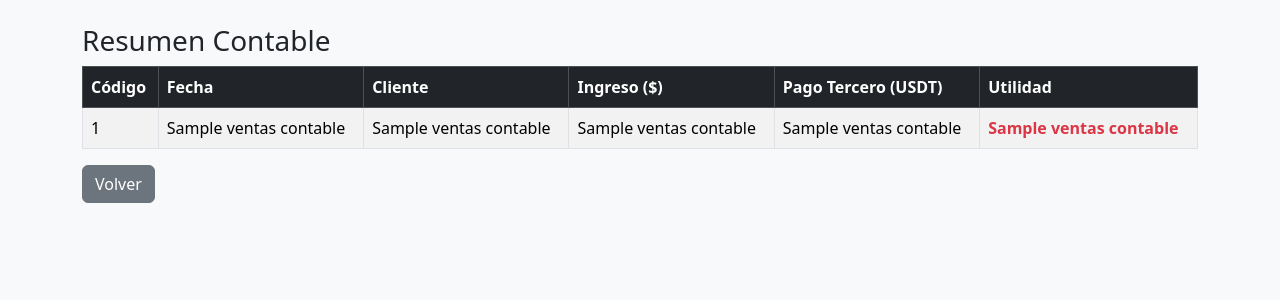
After one commit to chaucadereck-bot/sistema-suscripciones, a Flask app: page /contabilidad in a window 1280 px wide. The commit adds this page. Shown: the top 300 px of the page. Run offline with Flask 3, Linux system fonts and the light colour scheme; the visitor is signed in with stand-in values (Sample User, id 1); a database or web service that is not in the repository returns one stand-in record (values such as "Sample title"); some libraries are stand-ins or nearby versions.

Commit message:
Modulo contabilidad base

```diff
--- a/app.py
+++ b/app.py
@@ -662,30 +662,36 @@ def renovar(codigo):
 
 
 # ======================================
-# MIGRACION MANUAL NUBE (TEMPORAL)
+# CONTABILIDAD
 # ======================================
-@app.route("/migrar_nube")
-def migrar_nube():
-    try:
-        from migrar_datos import ejecutar_migracion
+@app.route("/contabilidad")
+def contabilidad():
+    if "usuario" not in session:
+        return redirect("/login")
 
-        resultado = ejecutar_migracion()
+    conexion = obtener_conexion()
+    cursor = conexion.cursor()
 
-        conexion = obtener_conexion()
-        cursor = conexion.cursor()
+    cursor.execute("""
+        SELECT
+            v.codigo_venta,
+            v.fecha,
+            v.cliente,
+            v.precio_venta,
+            COALESCE(SUM(p.monto_usdt), 0) as total_pagado,
+            v.precio_venta - COALESCE(SUM(p.monto_usdt), 0) as utilidad
+        FROM ventas_contables v
+        LEFT JOIN pagos_terceros p
+            ON v.codigo_venta = p.codigo_venta
+        GROUP BY v.codigo_venta
+        ORDER BY v.fecha DESC
+    """)
 
-        cursor.execute("SELECT COUNT(*) FROM ventas_contables")
-        ventas = cursor.fetchone()[0]
+    datos = cursor.fetchall()
 
-        cursor.execute("SELECT COUNT(*) FROM pagos_terceros")
-        pagos = cursor.fetchone()[0]
+    conexion.close()
 
-        conexion.close()
-
-        return f"OK | Ventas: {ventas} | Pagos: {pagos}"
-
-    except Exception as e:
-        return f"ERROR: {str(e)}"
+    return render_template("contabilidad.html", datos=datos)
 
 
 # ======================================
--- /dev/null
+++ b/templates/contabilidad.html
@@ -0,0 +1,50 @@
+<!DOCTYPE html>
+<html>
+<head>
+<meta name="viewport" content="width=device-width, initial-scale=1">
+<link href="https://cdn.jsdelivr.net/npm/bootstrap@5.3.2/dist/css/bootstrap.min.css" rel="stylesheet">
+<title>Contabilidad</title>
+</head>
+<body class="bg-light">
+<div class="container mt-4">
+
+<h3>Resumen Contable</h3>
+
+<table class="table table-bordered table-striped">
+<thead class="table-dark">
+<tr>
+<th>Código</th>
+<th>Fecha</th>
+<th>Cliente</th>
+<th>Ingreso ($)</th>
+<th>Pago Tercero (USDT)</th>
+<th>Utilidad</th>
+</tr>
+</thead>
+<tbody>
+
+{% for d in datos %}
+<tr>
+<td>{{ d[0] }}</td>
+<td>{{ d[1] }}</td>
+<td>{{ d[2] }}</td>
+<td>{{ d[3] }}</td>
+<td>{{ d[4] }}</td>
+<td>
+{% if d[5] >= 0 %}
+<span class="text-success fw-bold">{{ d[5] }}</span>
+{% else %}
+<span class="text-danger fw-bold">{{ d[5] }}</span>
+{% endif %}
+</td>
+</tr>
+{% endfor %}
+
+</tbody>
+</table>
+
+<a href="/" class="btn btn-secondary">Volver</a>
+
+</div>
+</body>
+</html>
--- a/templates/index.html
+++ b/templates/index.html
@@ -13,6 +13,7 @@
 <h2 class="mb-4">Panel de Suscripciones</h2>
 
 <a href="/agregar" class="btn btn-primary mb-3">+ Agregar Cliente</a>
+<a href="/contabilidad" class="btn btn-dark mb-3">📊 Contabilidad</a>
 
 <div class="table-responsive">
 <table class="table table-bordered table-hover">
```
Also changed, not shown: 1 other file.
